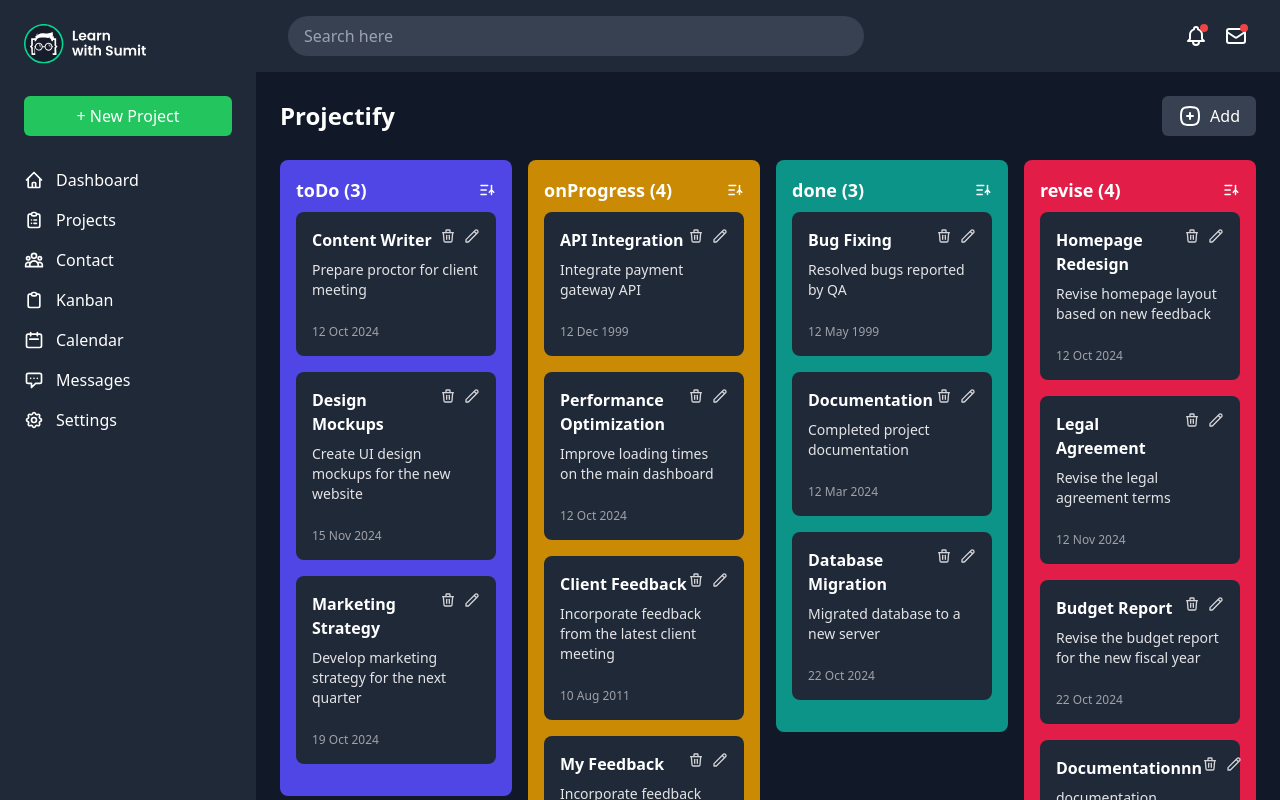
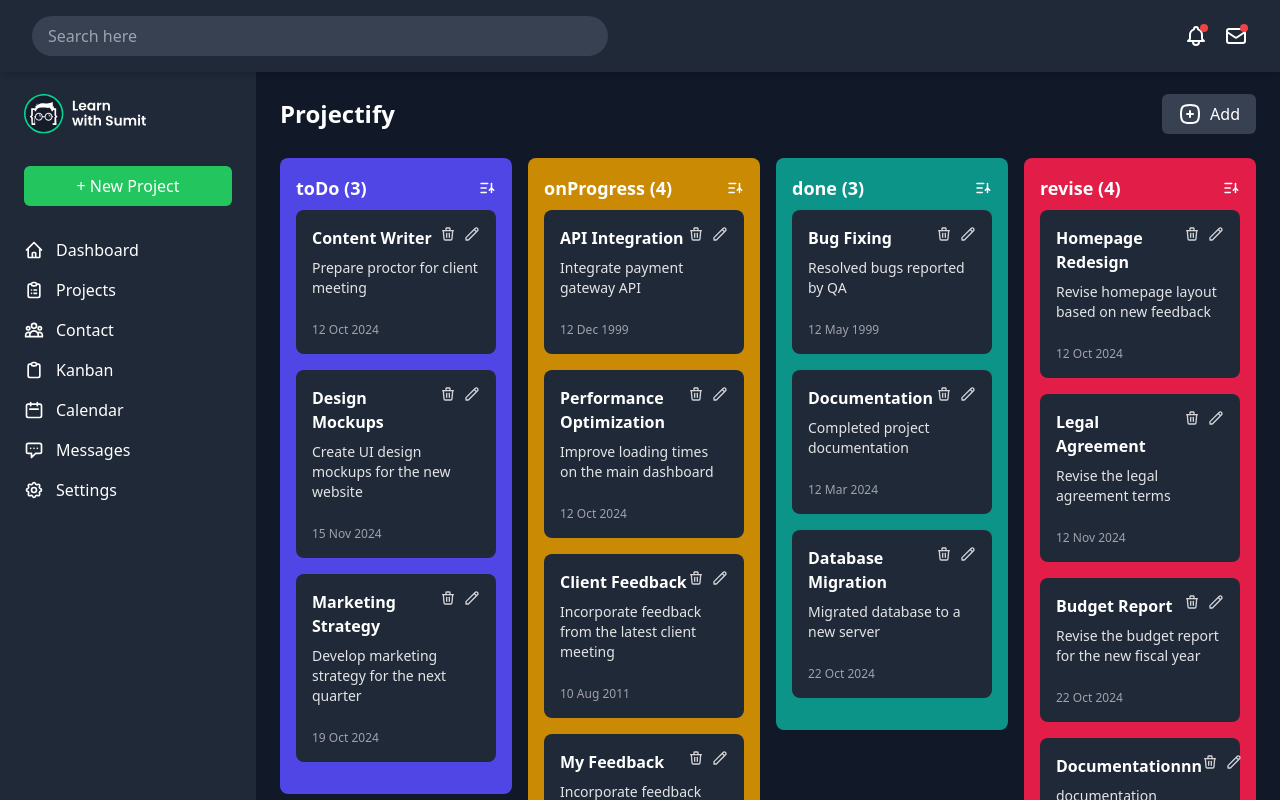
Before and after one commit to muhamash/project-manager, a React (Vite) app: page / in a window 1280 px wide. Built offline with nearby package versions, Linux system fonts and the light colour scheme.

Commit message:
task manager done

```diff
--- a/src/components/ProjectifyHeader.jsx
+++ b/src/components/ProjectifyHeader.jsx
@@ -10,7 +10,7 @@
 
     return (
         <>
-            <div className="mb-6 flex items-center justify-between">
+            <div className="mt-[70px] mb-6 flex items-center justify-between">
                 <h2 className="text-2xl font-bold">Projectify</h2>
                 <div className="flex space-x-2">
                     <button
--- a/src/components/SideBar.jsx
+++ b/src/components/SideBar.jsx
@@ -5,7 +5,7 @@
         <aside className="hidden w-64 bg-gray-800 p-6 lg:block">
             <div className="mb-8 flex items-center">
                 <div
-                    className="flex items-center justify-center rounded-full text-xl font-bold"
+                    className="flex items-center justify-center rounded-full text-xl font-bold mt-[70px]"
                 >
                     <img
                         src="./assets/lws-logo-en.svg"
--- a/src/components/TopBar.jsx
+++ b/src/components/TopBar.jsx
@@ -1,10 +1,16 @@
-// import React from 'react';
+import { useState } from 'react';
 import SearchBox from "./SearchBox";
 
 export default function TopBar() {
+    const [isMenuOpen, setIsMenuOpen] = useState(false);
+
+    const toggleMenu = () => {
+        setIsMenuOpen(!isMenuOpen);
+    };
+
     return (
-        <header className=" flex items-center justify-between bg-gray-800 p-4">
-            <button className="lg:hidden">
+        <header className="fixed top-0 left-0 right-0 z-50 flex items-center justify-between bg-gray-800 p-4 shadow-md">
+            <button onClick={toggleMenu} className="lg:hidden">
                 <svg
                     className="h-6 w-6"
                     fill="none"
@@ -20,8 +26,23 @@
                     ></path>
                 </svg>
             </button>
-            {/* search */ }
+            <div
+                className={`absolute top-0 left-0 h-screen w-full bg-gray-800 transform ${
+                    isMenuOpen ? 'translate-x-0' : '-translate-x-full'
+                } transition-transform duration-300 ease-in-out lg:hidden`}
+            >
+                <button
+                    onClick={toggleMenu}
+                    className="p-4 text-cyan-600"
+                >
+                    Close
+                </button>
+            </div>
+
+            {/* Search Box */}
             <SearchBox />
+
+            {/* Icons */}
             <div className="flex items-center">
                 <button className="relative mr-4">
                     <svg
@@ -38,9 +59,7 @@
                             d="M15 17h5l-1.405-1.405A2.032 2.032 0 0118 14.158V11a6.002 6.002 0 00-4-5.659V5a2 2 0 10-4 0v.341C7.67 6.165 6 8.388 6 11v3.159c0 .538-.214 1.055-.595 1.436L4 17h5m6 0v1a3 3 0 11-6 0v-1m6 0H9"
                         ></path>
                     </svg>
-                    <span
-                        className="absolute right-0 top-0 h-2 w-2 rounded-full bg-red-500"
-                    ></span>
+                    <span className="absolute right-0 top-0 h-2 w-2 rounded-full bg-red-500"></span>
                 </button>
                 <button className="relative mr-4">
                     <svg
@@ -57,11 +76,9 @@
                             d="M3 8l7.89 5.26a2 2 0 002.22 0L21 8M5 19h14a2 2 0 002-2V7a2 2 0 00-2-2H5a2 2 0 00-2 2v10a2 2 0 002 2z"
                         ></path>
                     </svg>
-                    <span
-                        className="absolute right-0 top-0 h-2 w-2 rounded-full bg-red-500"
-                    ></span>
+                    <span className="absolute right-0 top-0 h-2 w-2 rounded-full bg-red-500"></span>
                 </button>
             </div>
         </header>
     );
-}
+};
```
